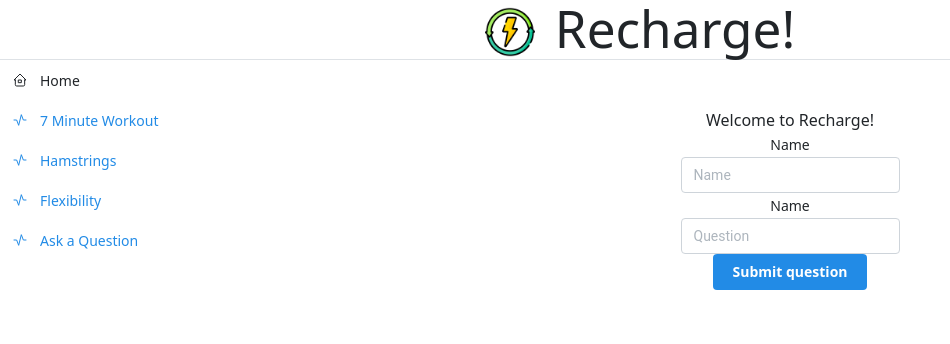
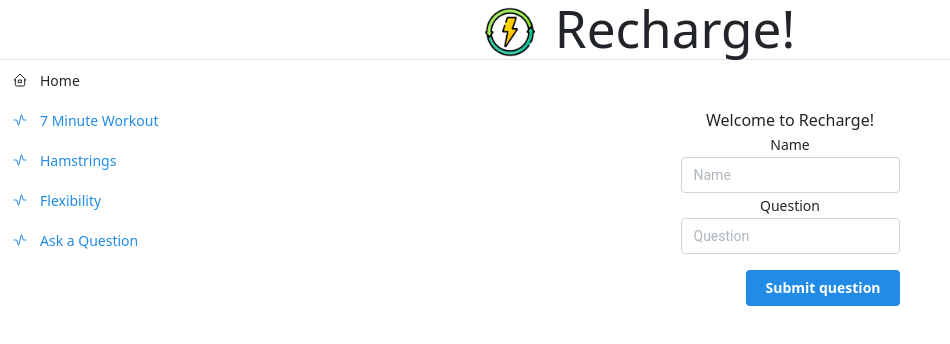
Before and after one commit to catrionafsmith/recharge, a React (Vite) app in the folder recharge-app/: page /question in a window 1280 px wide. Shown: the top 344 px of the page, without its empty margins (0-950 px from the left). Built offline with nearby package versions, Linux system fonts and the light colour scheme.

Commit message:
Add joke api call

```diff
--- a/recharge-app/src/components/ChatForm.tsx
+++ b/recharge-app/src/components/ChatForm.tsx
@@ -1,8 +1,13 @@
 import { useForm } from '@mantine/form';
-import { TextInput, Button } from '@mantine/core';
+import { Text, TextInput, Button, Stack, Group } from '@mantine/core';
+import axios from 'axios';
+import { useState } from 'react';
 
 
 export default function ChatForm() {
+
+  const [apiResponse, setApiResponse] = useState<string>('');
+
   const form = useForm({
     mode: 'uncontrolled',
     initialValues: {
@@ -11,8 +16,25 @@ export default function ChatForm() {
     },
   });
 
+  console.log(form)
+
+  const handleSubmit = async (e) => {
+    e.preventDefault();
+    try {
+      const response = await axios.get('https://official-joke-api.appspot.com/random_joke', {});
+      setApiResponse(response.data.setup);
+    } catch (error) {
+      console.error('Error fetching data: ', error);
+      throw error;
+    }
+  };
+
+
   return (
-    <form onSubmit={form.onSubmit((values) => console.log(values))}>
+    <>
+
+    <Stack gap = {'md'}>
+    <form onSubmit={handleSubmit}>
         <TextInput
             label="Name"
             placeholder="Name"
@@ -20,12 +42,17 @@ export default function ChatForm() {
             {...form.getInputProps('name')}
             />
         <TextInput
-            label="Name"
+            label="Question"
             placeholder="Question"
             key={form.key('question')}
             {...form.getInputProps('question')}
             />
-        <Button type='submit'>Submit question</Button>
+            <Group justify={'flex-end'} mt='md'>
+              <Button type='submit'>Submit question</Button>
+            </Group>
     </form>
+    </Stack>
+    <Text mt={'md'}>{apiResponse}</Text>
+    </>
   );
 }
--- a/recharge-app/tsconfig.json
+++ b/recharge-app/tsconfig.json
@@ -7,7 +7,7 @@
     "skipLibCheck": true,
 
     /* Bundler mode */
-    "moduleResolution": "bundler",
+    "moduleResolution": "node",
     "allowImportingTsExtensions": true,
     "resolveJsonModule": true,
     "isolatedModules": true,
--- a/recharge-app/tsconfig.node.json
+++ b/recharge-app/tsconfig.node.json
@@ -3,7 +3,7 @@
     "composite": true,
     "skipLibCheck": true,
     "module": "ESNext",
-    "moduleResolution": "bundler",
+    "moduleResolution": "node",
     "allowSyntheticDefaultImports": true
   },
   "include": ["vite.config.ts"]
```
Also changed, not shown: recharge-app/package.json (+6 -1 lines), 1 other file (tests, documents, lock files or other folders).
